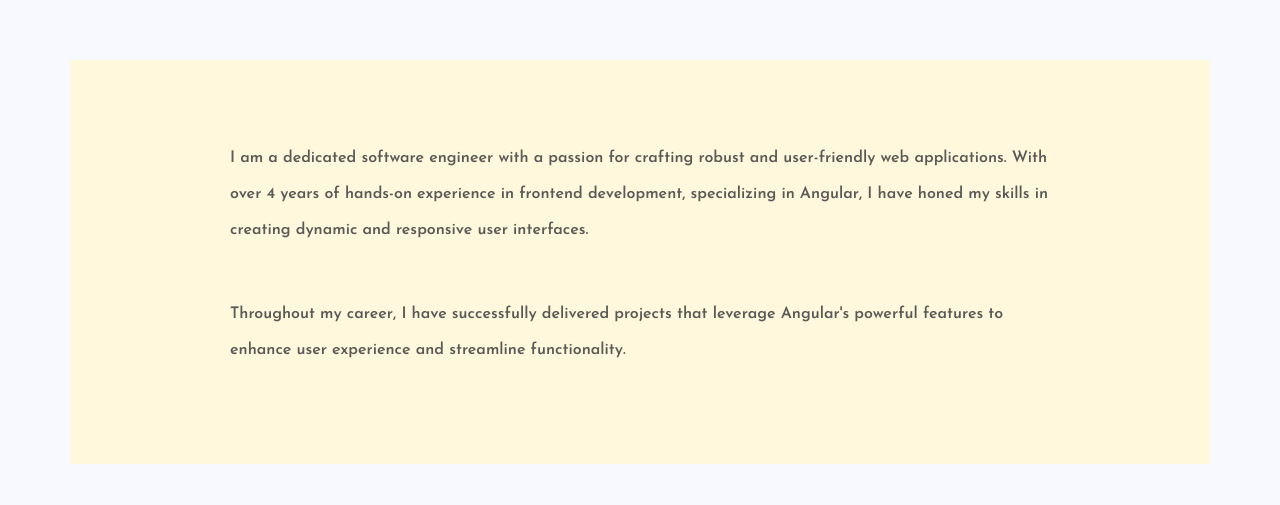
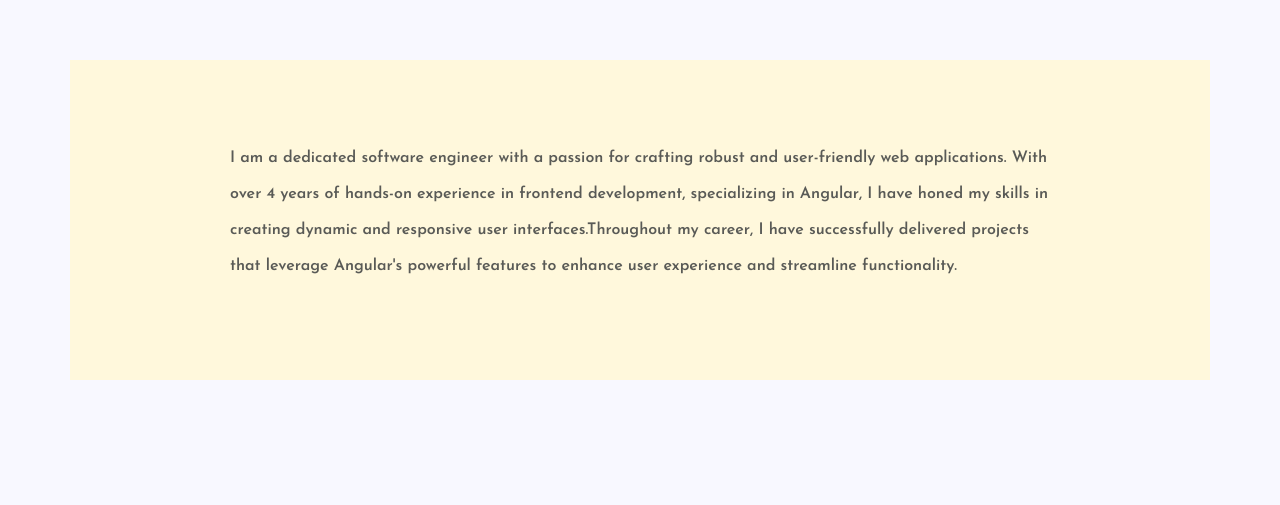
Before and after one commit to mohitkrsharma/mohit-sharma-portfolio, a plain HTML site: page index.html in a window 1280 px wide. Shown: the part 688-1193 px from the top of the page. Drawn offline with nearby package versions, Linux system fonts and the light colour scheme.

Commit message:
removed mt-5

```diff
--- a/index.html
+++ b/index.html
@@ -77,8 +77,7 @@
             crafting robust and
             user-friendly web applications. With over 4 years of hands-on experience in frontend development,
             specializing
-            in Angular, I have honed my skills in creating dynamic and responsive user interfaces.</p>
-        <p class="about-me-p text-muted animate__animated mt-5">Throughout my career, I have successfully delivered projects
+            in Angular, I have honed my skills in creating dynamic and responsive user interfaces.Throughout my career, I have successfully delivered projects
             that leverage
             Angular's powerful features to enhance user experience and streamline functionality.</p>
     </div>
```
